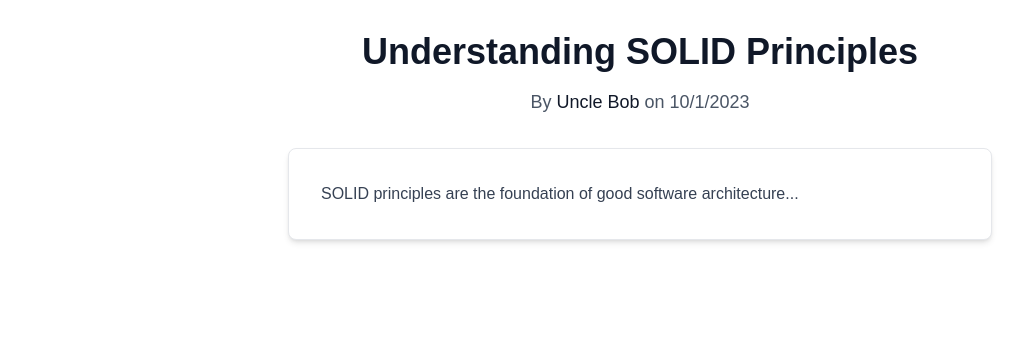
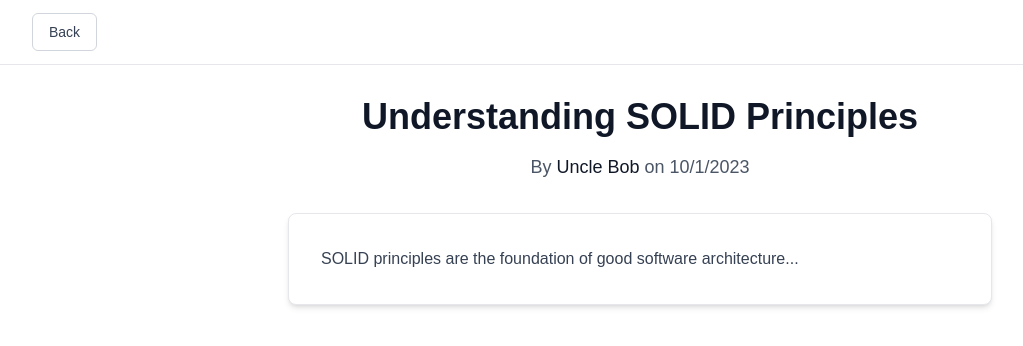
Before and after one commit to tusar-verma/blog-posts, a Next.js app: page /blog/1 in a window 1280 px wide. Shown: the top 346 px of the page, without its empty margins (0-1023 px from the left). Built offline with nearby package versions, Linux system fonts and the light colour scheme.

Commit message:
:sparkles: Agregado a blog boton para volver a pagina principal

```diff
--- a/app/blog/[id]/page.tsx
+++ b/app/blog/[id]/page.tsx
@@ -1,5 +1,7 @@
 import { MockBlogRepository } from '../../lib/data';
 import { notFound } from 'next/navigation';
+import BlogHeader from '../../components/BlogHeader';
+import BlogArticle from '../../components/BlogArticle';
 
 export default async function Page({ params }: { params: Promise<{ id: string }> }) {
     const { id } = await params;
@@ -11,21 +13,11 @@ export default async function Page({ params }: { params: Promise<{ id: string }>
     }
 
     return (
-        <main className="max-w-3xl mx-auto p-4 sm:p-6 lg:p-8">
-            <article className="space-y-8">
-                <header className="text-center space-y-4">
-                    <h1 className="text-3xl sm:text-4xl font-bold text-gray-900 dark:text-white">{post.title}</h1>
-                    <p className="text-lg text-gray-600 dark:text-gray-400">
-                        By <span className="font-medium text-gray-900 dark:text-white">{post.author}</span> on{' '}
-                        <time dateTime={post.publishedAt}>
-                            {new Date(post.publishedAt).toLocaleDateString()}
-                        </time>
-                    </p>
-                </header>
-                <div className="p-6 sm:p-8 bg-white dark:bg-gray-800 rounded-lg shadow-md border border-gray-200 dark:border-gray-700">
-                    <p className="text-gray-700 dark:text-gray-300 leading-relaxed whitespace-pre-wrap">{post.content}</p>
-                </div>
-            </article>
-        </main>
+        <>
+            <BlogHeader />
+            <main className="max-w-3xl mx-auto p-4 sm:p-6 lg:p-8">
+                <BlogArticle post={post} />
+            </main>
+        </>
     );
 }
--- /dev/null
+++ b/app/components/BlogArticle.tsx
@@ -0,0 +1,32 @@
+import { BlogPost } from '../lib/definitions';
+
+interface BlogArticleProps {
+    post: BlogPost;
+}
+
+export default function BlogArticle({ post }: BlogArticleProps) {
+    return (
+        <article className="space-y-8">
+            <header className="text-center space-y-4">
+                <h1 className="text-3xl sm:text-4xl font-bold text-gray-900 dark:text-white">
+                    {post.title}
+                </h1>
+                <p className="text-lg text-gray-600 dark:text-gray-400">
+                    By{' '}
+                    <span className="font-medium text-gray-900 dark:text-white">
+                        {post.author}
+                    </span>{' '}
+                    on{' '}
+                    <time dateTime={post.publishedAt}>
+                        {new Date(post.publishedAt).toLocaleDateString()}
+                    </time>
+                </p>
+            </header>
+            <div className="p-6 sm:p-8 bg-white dark:bg-gray-800 rounded-lg shadow-md border border-gray-200 dark:border-gray-700">
+                <p className="text-gray-700 dark:text-gray-300 leading-relaxed whitespace-pre-wrap">
+                    {post.content}
+                </p>
+            </div>
+        </article>
+    );
+}
--- /dev/null
+++ b/app/components/BlogHeader.tsx
@@ -0,0 +1,16 @@
+import Link from 'next/link';
+
+export default function BlogHeader() {
+    return (
+        <header className="w-full border-b border-gray-200 dark:border-gray-800 bg-white dark:bg-gray-950">
+            <div className="max-w-7xl mx-auto px-4 sm:px-6 lg:px-8 h-16 flex items-center">
+                <Link
+                    href="/"
+                    className="inline-flex items-center px-4 py-2 text-sm font-medium text-gray-700 bg-white border border-gray-300 rounded-md hover:bg-gray-50 focus:outline-none focus:ring-2 focus:ring-offset-2 focus:ring-indigo-500 dark:bg-gray-800 dark:text-gray-200 dark:border-gray-600 dark:hover:bg-gray-700"
+                >
+                    Back
+                </Link>
+            </div>
+        </header>
+    );
+}
```
